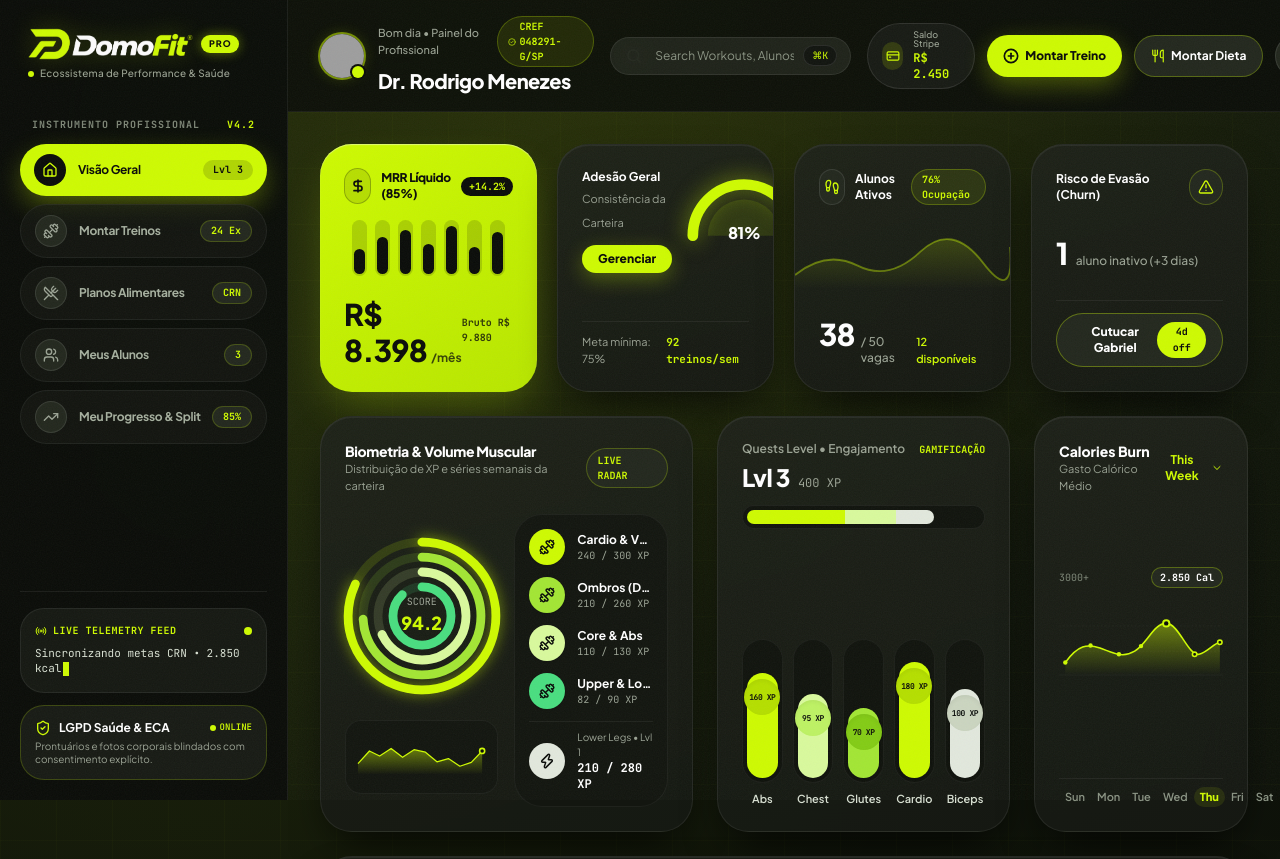
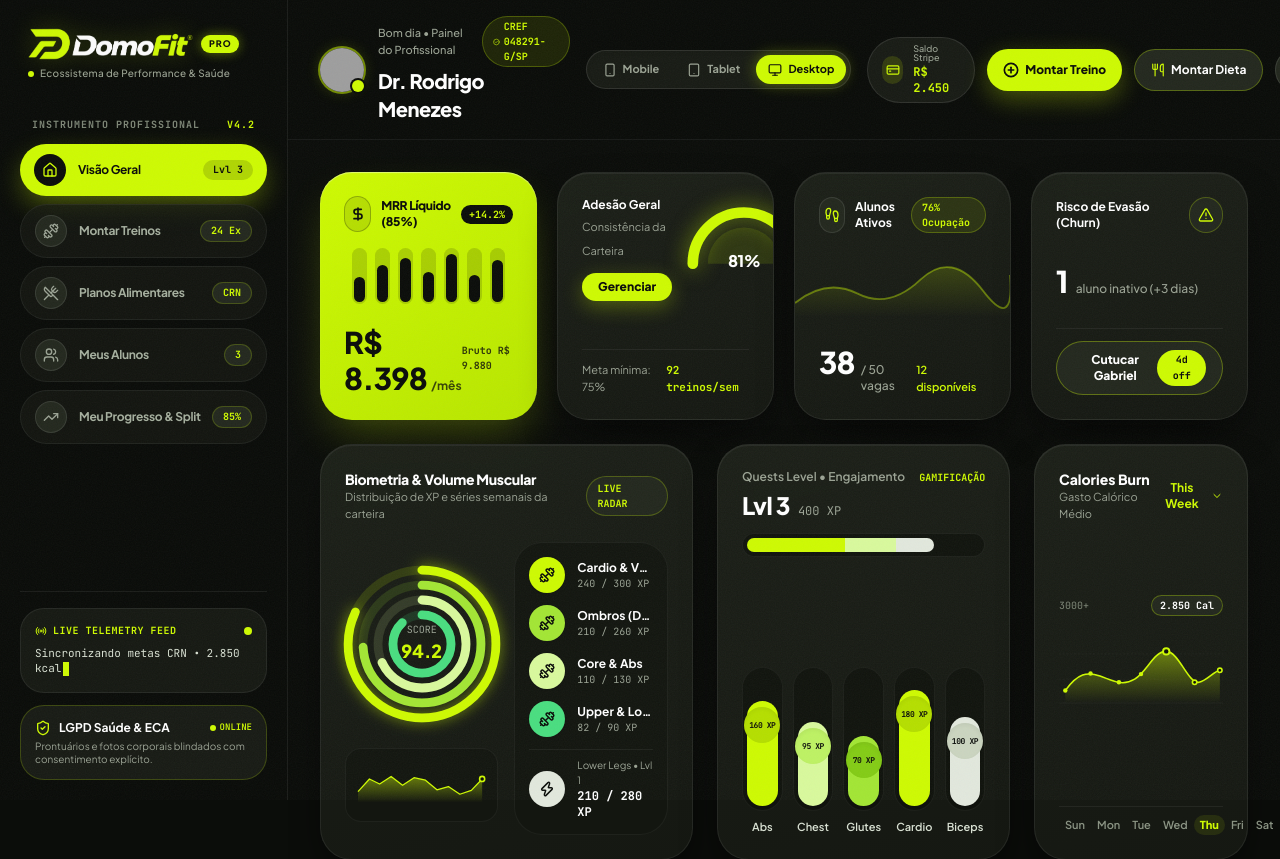
Before and after one commit to arthurlamonica/odomofitApp_user_homolog, a React (Vite) app: page / in a window 1280 px wide. Shown: the top 859 px of the page. Built offline with nearby package versions, Linux system fonts and the light colour scheme; grey boxes are pictures that could not be loaded.

Commit message:
feat(sistema-profissionais): add integrated mobile, tablet and desktop view modes

```diff
--- a/src/App.tsx
+++ b/src/App.tsx
@@ -1,6 +1,6 @@
 import React, { useState } from 'react';
 import { Sidebar, type TabType } from './components/Sidebar';
-import { Header } from './components/Header';
+import { Header, type ViewportMode } from './components/Header';
 import { MetricCards } from './components/MetricCards';
 import { WorkoutBuilder } from './components/WorkoutBuilder';
 import { NutritionBuilder } from './components/NutritionBuilder';
@@ -18,6 +18,7 @@ import type { StudentRecord } from './types';
 
 export const App: React.FC = () => {
   const [activeTab, setActiveTab] = useState<TabType>('overview');
+  const [viewportMode, setViewportMode] = useState<ViewportMode>('desktop');
   const [toastMessage, setToastMessage] = useState<string | null>(null);
   const [mobileSidebarOpen, setMobileSidebarOpen] = useState(false);
 
@@ -36,8 +37,31 @@ export const App: React.FC = () => {
     }
   };
 
+  const getFrameContainerClass = () => {
+    if (viewportMode === 'mobile') {
+      return 'w-full max-w-[412px] mx-auto my-0 lg:my-6 rounded-none lg:rounded-[44px] border-0 lg:border-8 border-[#1A1F16] shadow-none lg:shadow-[0_25px_60px_-15px_rgba(0,0,0,0.9),0_0_40px_rgba(206,250,3,0.15)] overflow-hidden bg-[#0B0D0A] min-h-screen lg:min-h-[860px] relative flex flex-col transition-all duration-300';
+    }
+    if (viewportMode === 'tablet') {
+      return 'w-full max-w-[820px] mx-auto my-0 lg:my-6 rounded-none lg:rounded-[36px] border-0 lg:border-8 border-[#1A1F16] shadow-none lg:shadow-[0_25px_60px_-15px_rgba(0,0,0,0.9),0_0_30px_rgba(206,250,3,0.12)] overflow-hidden bg-[#0B0D0A] min-h-screen relative flex flex-col transition-all duration-300';
+    }
+    return 'w-full min-h-screen bg-[#0B0D0A] flex flex-col transition-all duration-300';
+  };
+
   return (
-    <div className="flex min-h-screen bg-[#0B0D0A] text-[#F4F7F0] bg-spatial-grid antialiased">
+    <div className={`min-h-screen bg-[#060705] text-[#F4F7F0] bg-spatial-grid antialiased ${viewportMode !== 'desktop' ? 'p-0 lg:py-6' : ''}`}>
+      <div className={getFrameContainerClass()}>
+        {/* Dynamic Island bar in simulated mobile view */}
+        {viewportMode === 'mobile' && (
+          <div className="hidden lg:flex items-center justify-between px-7 pt-3 pb-1 text-[#9BA394] text-xs font-mono select-none bg-[#0B0D0A] border-b border-white/5">
+            <span>09:41</span>
+            <div className="w-24 h-5 rounded-full bg-black border border-white/10 flex items-center justify-center">
+              <span className="w-2 h-2 rounded-full bg-[#CEFA03] animate-pulse" />
+            </div>
+            <span>5G 100%</span>
+          </div>
+        )}
+
+        <div className="flex flex-1 min-h-0 relative">
           {/* Navigation Sidebar & Mobile Floating Pill Dock */}
           <Sidebar
             activeTab={activeTab}
@@ -46,6 +70,7 @@ export const App: React.FC = () => {
             criticalStudentsCount={mockStudents.filter(s => s.status === 'warning').length}
             mobileOpen={mobileSidebarOpen}
             onCloseMobile={() => setMobileSidebarOpen(false)}
+            forceMobileLayout={viewportMode === 'mobile' || viewportMode === 'tablet'}
           />
 
           {/* Main Content Area */}
@@ -56,6 +81,8 @@ export const App: React.FC = () => {
               onNewNutritionClick={() => setActiveTab('nutrition')}
               activeTabTitle={getTabTitle(activeTab)}
               onToggleMobileSidebar={() => setMobileSidebarOpen(!mobileSidebarOpen)}
+              viewportMode={viewportMode}
+              onViewportChange={setViewportMode}
             />
 
             {toastMessage && (
@@ -109,6 +136,7 @@ export const App: React.FC = () => {
         </div>
 
         {/* Footer Instrument Bar (SKILL: GEMINI-Construtor-de-Sites) */}
+        {viewportMode === 'desktop' && (
           <footer className="hidden lg:flex items-center justify-between px-8 py-4 border-t border-white/[0.06] bg-[#0B0D0A]/80 text-[11px] text-[#8B9484]">
             <div className="flex items-center gap-4">
               <DomoFitLogo size="sm" variant="icon" />
@@ -119,7 +147,10 @@ export const App: React.FC = () => {
               <span>SYSTEM OPERATIONAL • LATENCY 12ms</span>
             </div>
           </footer>
+        )}
       </main>
+    </div>
+  </div>
 </div>
   );
 };
--- a/src/components/Header.tsx
+++ b/src/components/Header.tsx
@@ -6,9 +6,14 @@ import {
   CheckCircle2,
   CreditCard,
   Utensils,
-  Menu
+  Menu,
+  Smartphone,
+  Tablet,
+  Monitor
 } from 'lucide-react';
 import type { ProfessionalUser } from '../types';
+
+export type ViewportMode = 'desktop' | 'tablet' | 'mobile';
 
 interface HeaderProps {
   professional: ProfessionalUser;
@@ -16,6 +21,8 @@ interface HeaderProps {
   onNewNutritionClick: () => void;
   activeTabTitle: string;
   onToggleMobileSidebar: () => void;
+  viewportMode: ViewportMode;
+  onViewportChange: (mode: ViewportMode) => void;
 }
 
 export const Header: React.FC<HeaderProps> = ({
@@ -23,7 +30,9 @@ export const Header: React.FC<HeaderProps> = ({
   onNewWorkoutClick,
   onNewNutritionClick,
   activeTabTitle,
-  onToggleMobileSidebar
+  onToggleMobileSidebar,
+  viewportMode,
+  onViewportChange
 }) => {
   return (
     <header className="w-full flex flex-col gap-3 py-4 px-4 sm:px-6 md:px-8 border-b border-white/[0.06] backdrop-blur-2xl sticky top-0 z-20 bg-[#0B0D0A]/85">
@@ -64,17 +73,55 @@ export const Header: React.FC<HeaderProps> = ({
           </div>
         </div>
 
-        {/* Center: Olive Pill Search Bar (Exact Match to "Search Workouts..." in Reference Mockup) */}
-        <div className="hidden xl:flex items-center relative w-80">
-          <Search className="w-4 h-4 text-[#9BA394] absolute left-4 pointer-events-none" />
-          <input
-            type="text"
-            placeholder="Search Workouts, Alunos ou Prontuários..."
-            className="w-full olive-pill rounded-full pl-11 pr-14 py-2.5 text-xs text-white placeholder-[#8B9484] focus:outline-none focus:border-[#CEFA03]/50 transition-all"
-          />
-          <kbd className="absolute right-3.5 px-2 py-0.5 text-[10px] text-[#CEFA03] bg-[#0B0D0A]/60 border border-white/10 rounded-full font-mono">
-            ⌘K
-          </kbd>
+        {/* Center: Device Mode Switcher (Mobile / Tablet / Desktop) & Search */}
+        <div className="flex items-center gap-3">
+          <div className="flex items-center gap-1 bg-[#181B15] p-1 rounded-full border border-white/10 shadow-inner">
+            <button
+              onClick={() => onViewportChange('mobile')}
+              className={`flex items-center gap-1.5 px-3 py-1.5 rounded-full text-[11px] font-bold transition-all ${
+                viewportMode === 'mobile'
+                  ? 'bg-[#CEFA03] text-[#0B0D0A] shadow-[0_0_15px_rgba(206,250,3,0.35)]'
+                  : 'text-[#9BA394] hover:text-white'
+              }`}
+              title="Formato Smartphone / Mobile (390px)"
+            >
+              <Smartphone className="w-3.5 h-3.5" />
+              <span className="hidden sm:inline">Mobile</span>
+            </button>
+            <button
+              onClick={() => onViewportChange('tablet')}
+              className={`flex items-center gap-1.5 px-3 py-1.5 rounded-full text-[11px] font-bold transition-all ${
+                viewportMode === 'tablet'
+                  ? 'bg-[#CEFA03] text-[#0B0D0A] shadow-[0_0_15px_rgba(206,250,3,0.35)]'
+                  : 'text-[#9BA394] hover:text-white'
+              }`}
+              title="Formato Tablet / iPad (768px)"
+            >
+              <Tablet className="w-3.5 h-3.5" />
+              <span className="hidden sm:inline">Tablet</span>
+            </button>
+            <button
+              onClick={() => onViewportChange('desktop')}
+              className={`flex items-center gap-1.5 px-3 py-1.5 rounded-full text-[11px] font-bold transition-all ${
+                viewportMode === 'desktop'
+                  ? 'bg-[#CEFA03] text-[#0B0D0A] shadow-[0_0_15px_rgba(206,250,3,0.35)]'
+                  : 'text-[#9BA394] hover:text-white'
+              }`}
+              title="Formato Desktop / Full Screen"
+            >
+              <Monitor className="w-3.5 h-3.5" />
+              <span className="hidden sm:inline">Desktop</span>
+            </button>
+          </div>
+
+          <div className="hidden 2xl:flex items-center relative w-64">
+            <Search className="w-4 h-4 text-[#9BA394] absolute left-4 pointer-events-none" />
+            <input
+              type="text"
+              placeholder="Search..."
+              className="w-full olive-pill rounded-full pl-11 pr-10 py-2 text-xs text-white placeholder-[#8B9484] focus:outline-none focus:border-[#CEFA03]/50 transition-all"
+            />
+          </div>
         </div>
 
         {/* Right: Stripe Balance, Volt Action Pills & Circular Notification Bell */}
--- a/src/components/Sidebar.tsx
+++ b/src/components/Sidebar.tsx
@@ -20,6 +20,7 @@ interface SidebarProps {
   criticalStudentsCount: number;
   mobileOpen: boolean;
   onCloseMobile: () => void;
+  forceMobileLayout?: boolean;
 }
 
 const TELEMETRY_MESSAGES = [
@@ -36,7 +37,8 @@ export const Sidebar: React.FC<SidebarProps> = ({
   activeStudentsCount,
   criticalStudentsCount,
   mobileOpen,
-  onCloseMobile
+  onCloseMobile,
+  forceMobileLayout = false
 }) => {
   // Telemetry Typewriter state (SKILL: GEMINI-Construtor-de-Sites)
   const [msgIndex, setMsgIndex] = useState(0);
@@ -211,14 +213,16 @@ export const Sidebar: React.FC<SidebarProps> = ({
 
   return (
     <>
-      {/* 1. Desktop Sticky Sidebar */}
-      <aside className="hidden lg:flex w-72 shrink-0 h-screen sticky top-0 flex-col border-r border-white/[0.07] bg-[#0B0D0A]/95 backdrop-blur-2xl z-30">
-        {SidebarContent}
-      </aside>
+      {/* 1. Desktop Sticky Sidebar (Hidden when simulating mobile/tablet) */}
+      {!forceMobileLayout && (
+        <aside className="hidden lg:flex w-72 shrink-0 h-screen sticky top-0 flex-col border-r border-white/[0.07] bg-[#0B0D0A]/95 backdrop-blur-2xl z-30">
+          {SidebarContent}
+        </aside>
+      )}
 
       {/* 2. Mobile Slide-over Drawer with Backdrop */}
       {mobileOpen && (
-        <div className="lg:hidden fixed inset-0 z-50 flex">
+        <div className="fixed inset-0 z-50 flex">
           <div
             onClick={onCloseMobile}
             className="fixed inset-0 bg-black/85 backdrop-blur-md transition-opacity"
@@ -229,10 +233,10 @@ export const Sidebar: React.FC<SidebarProps> = ({
         </div>
       )}
 
-      {/* 3. Mobile Floating Pill Dock (Exact 1:1 Match with Attached Reference Mockup) */}
+      {/* 3. Mobile Floating Pill Dock (Visible on Mobile screens or when forceMobileLayout is active) */}
       <nav
         aria-label="Navegação rápida inferior"
-        className="lg:hidden fixed bottom-4 inset-x-0 z-40 flex justify-center px-4 pointer-events-none"
+        className={`${forceMobileLayout ? 'flex' : 'lg:hidden flex'} fixed bottom-4 inset-x-0 z-40 justify-center px-4 pointer-events-none`}
       >
         <div className="pointer-events-auto flex items-center gap-1.5 p-1.5 rounded-full bg-[#242820]/90 backdrop-blur-2xl border border-white/15 shadow-[0_20px_50px_rgba(0,0,0,0.9)]">
           {navItems.map((item) => {
```
Also changed, not shown: 3 other files (tests, documents, lock files or other folders). Lines whose indentation alone changed are shown as unchanged.
